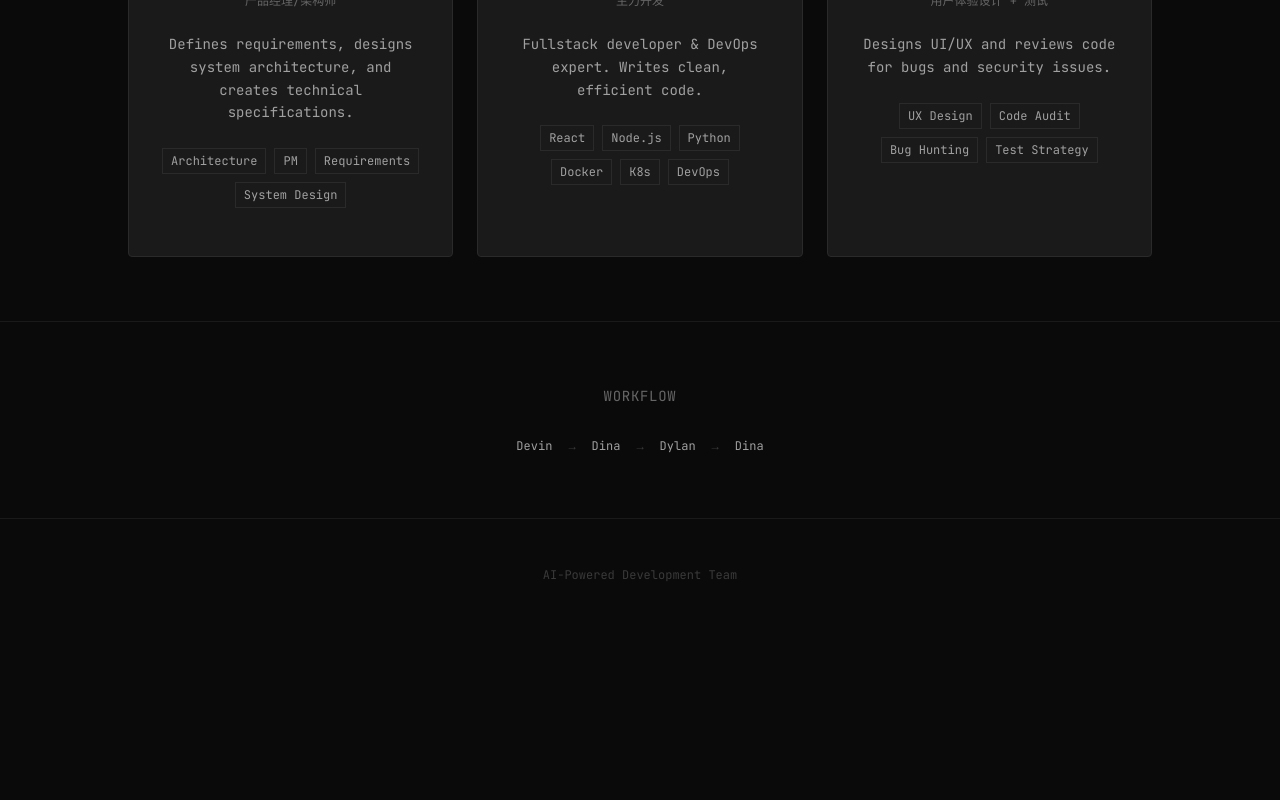
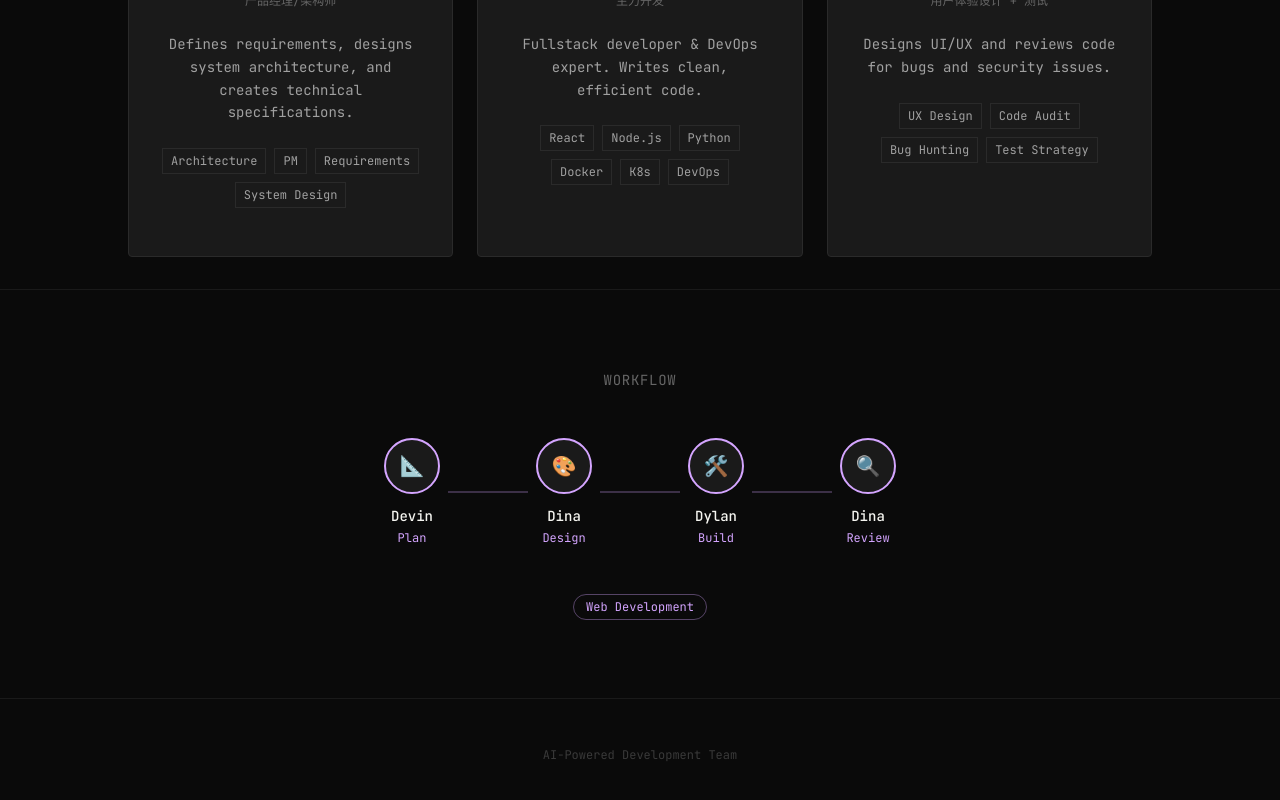
Before and after one commit to devin-ai-bot/team-intro, a React (Vite) app: page / in a window 1280 px wide. Shown: the part 538-1338 px from the top of the page. Before the commit the page ends 1169 px from the top, so only its background shows below. Built offline with nearby package versions, Linux system fonts and the light colour scheme.

Commit message:
feat: improved workflow with timeline design
- Timeline-style workflow with connected nodes
- Icons for each step
- Web mode: purple accent (#d4a5ff)
- Quant mode: amber accent (#ffb74d)
- Hover animation on nodes
- Mode-specific workflow steps

```diff
--- a/src/App.jsx
+++ b/src/App.jsx
@@ -1,6 +1,7 @@
 import { useState } from 'react'
 import './index.css'
 import TeamCard from './components/TeamCard'
+import Workflow from './components/Workflow'
 import { teamMembers, modes } from './data/team'
 
 function App() {
@@ -34,7 +35,7 @@ function App() {
             onClick={() => setMode('quant')}
             className={`px-4 py-2 text-sm border transition-colors ${
               mode === 'quant'
-                ? 'border-[#d4a5ff] text-[#d4a5ff]'
+                ? 'border-[#ffb74d] text-[#ffb74d]'
                 : 'border-[#2a2a2a] text-[#666666] hover:border-[#3a3a3a]'
             }`}
           >
@@ -49,7 +50,7 @@ function App() {
       </header>
 
       {/* Team Grid */}
-      <section className="container mx-auto px-4 pb-16">
+      <section className="container mx-auto px-4 pb-8">
         <div className="grid grid-cols-1 md:grid-cols-3 gap-6 max-w-5xl mx-auto">
           {teamMembers.map((member, index) => (
             <TeamCard key={member.id} member={member} mode={mode} index={index} />
@@ -58,33 +59,7 @@ function App() {
       </section>
 
       {/* Workflow */}
-      <section className="py-16 animate-fade-in border-t border-[#1a1a1a]">
-        <h2 className="text-sm text-[#666666] text-center mb-8 tracking-wider">WORKFLOW</h2>
-        <div className="flex flex-col md:flex-row items-center justify-center gap-2 md:gap-4 text-xs text-[#3a3a3a]">
-          {mode === 'web' ? (
-            <>
-              <span className="text-[#a0a0a0]">Devin</span>
-              <span>→</span>
-              <span className="text-[#a0a0a0]">Dina</span>
-              <span>→</span>
-              <span className="text-[#a0a0a0]">Dylan</span>
-              <span>→</span>
-              <span className="text-[#a0a0a0]">Dina</span>
-            </>
-          ) : (
-            <>
-              <span className="text-[#a0a0a0]">Devin</span>
-              <span className="text-[#d4a5ff]">(Research)</span>
-              <span>→</span>
-              <span className="text-[#a0a0a0]">Dina</span>
-              <span className="text-[#d4a5ff]">(Validate)</span>
-              <span>→</span>
-              <span className="text-[#a0a0a0]">Dylan</span>
-              <span className="text-[#d4a5ff]">(Execute)</span>
-            </>
-          )}
-        </div>
-      </section>
+      <Workflow mode={mode} />
 
       {/* Footer */}
       <footer className="text-center py-12 border-t border-[#1a1a1a]">
--- a/src/components/Workflow.jsx
+++ b/src/components/Workflow.jsx
@@ -1,43 +1,81 @@
-const steps = [
-  { name: 'Devin', role: 'Plan & Architect', emoji: '📐' },
-  { name: 'Dina', role: 'Design & Review', emoji: '🎨' },
-  { name: 'Dylan', role: 'Build & Deploy', emoji: '🛠️' },
-];
+const workflows = {
+  web: {
+    color: '#d4a5ff',
+    steps: [
+      { name: 'Devin', role: 'Plan', icon: '📐' },
+      { name: 'Dina', role: 'Design', icon: '🎨' },
+      { name: 'Dylan', role: 'Build', icon: '🛠️' },
+      { name: 'Dina', role: 'Review', icon: '🔍' },
+    ],
+  },
+  quant: {
+    color: '#ffb74d',
+    steps: [
+      { name: 'Devin', role: 'Research', icon: '📊' },
+      { name: 'Dina', role: 'Validate', icon: '🛡️' },
+      { name: 'Dylan', role: 'Execute', icon: '⚡' },
+    ],
+  },
+};
 
-function Workflow() {
+function Workflow({ mode }) {
+  const workflow = workflows[mode];
+
   return (
-    <section className="py-20 animate-fade-in">
+    <section className="py-20 animate-fade-in border-t border-[#1a1a1a]">
       <h2 className="text-sm text-[#666666] text-center mb-12 tracking-wider">WORKFLOW</h2>
 
-      <div className="flex flex-col md:flex-row items-center justify-center gap-6 md:gap-0">
-        {steps.map((step, index) => (
-          <div key={step.name} className="flex items-center">
-            <div className="flex flex-col items-center px-8 py-4">
-              <span className="text-2xl mb-3">{step.emoji}</span>
-              <span className="text-sm text-[#f5f5f0] font-medium">{step.name}</span>
-              <span className="text-xs text-[#666666] mt-1">{step.role}</span>
+      {/* Timeline */}
+      <div className="flex items-center justify-center px-4">
+        <div className="flex items-center gap-0">
+          {workflow.steps.map((step, index) => (
+            <div key={index} className="flex items-center group">
+              {/* Node */}
+              <div className="flex flex-col items-center relative">
+                {/* Circle with icon */}
+                <div
+                  className="w-14 h-14 rounded-full bg-[#1a1a1a] border-2 flex items-center justify-center text-xl transition-all duration-300 group-hover:scale-110"
+                  style={{ borderColor: workflow.color }}
+                >
+                  {step.icon}
                 </div>
 
-            {index < steps.length - 1 && (
-              <div className="hidden md:flex text-[#3a3a3a]">
-                <svg className="w-4 h-4" fill="none" stroke="currentColor" viewBox="0 0 24 24">
-                  <path strokeLinecap="round" strokeLinejoin="round" strokeWidth={1} d="M9 5l7 7-7 7" />
-                </svg>
+                {/* Name */}
+                <span className="text-sm text-[#f5f5f0] mt-3 font-medium">{step.name}</span>
+
+                {/* Role */}
+                <span
+                  className="text-xs mt-1 transition-colors duration-300"
+                  style={{ color: workflow.color }}
+                >
+                  {step.role}
+                </span>
               </div>
-            )}
 
-            {index < steps.length - 1 && (
-              <div className="md:hidden text-[#3a3a3a] rotate-90">
-                <svg className="w-4 h-4" fill="none" stroke="currentColor" viewBox="0 0 24 24">
-                  <path strokeLinecap="round" strokeLinejoin="round" strokeWidth={1} d="M9 5l7 7-7 7" />
-                </svg>
-              </div>
+              {/* Connector line */}
+              {index < workflow.steps.length - 1 && (
+                <div
+                  className="w-12 md:w-20 h-0.5 mx-2 transition-all duration-300"
+                  style={{ backgroundColor: `${workflow.color}40` }}
+                />
               )}
             </div>
           ))}
         </div>
+      </div>
 
-      <p className="text-center text-[#3a3a3a] text-xs mt-12">iterate until perfect</p>
+      {/* Mode indicator */}
+      <div className="text-center mt-12">
+        <span
+          className="text-xs px-3 py-1 rounded-full border transition-colors"
+          style={{
+            borderColor: `${workflow.color}60`,
+            color: workflow.color
+          }}
+        >
+          {mode === 'web' ? 'Web Development' : 'Quant Trading'}
+        </span>
+      </div>
     </section>
   );
 }
```
Lines whose indentation alone changed are shown as unchanged.
